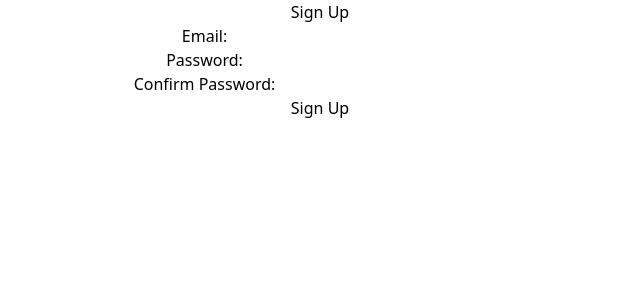
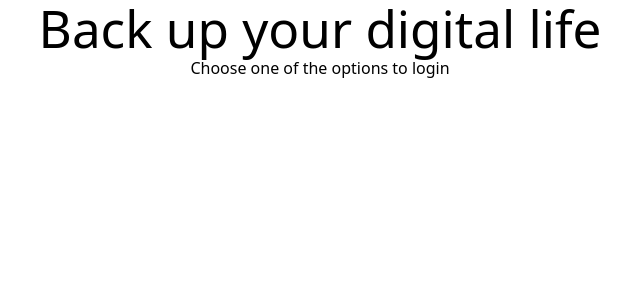
Before and after one commit to mothibimalebana/upload-a-file-frontEnd, a React (Vite) app: page /sign-up in a window 1280 px wide. Shown: the top 300 px of the page, without its empty margins (320-960 px from the left). Built offline with nearby package versions, Linux system fonts and the light colour scheme.

Commit message:
chore: created sign up form component (without the logic, just the barebones)

```diff
--- a/src/pages/Sign-up.jsx
+++ b/src/pages/Sign-up.jsx
@@ -1,92 +1,23 @@
 import { useState } from "react";
 
-function SignUpForm() {
-    const [email, setEmail] = useState('');
-    const [password, setPassword] = useState('');
-    const [confirmPassword, setConfirmPassword] = useState('');
-    const [error, setError] = useState('');
-    const [loading, setLoading] = useState(false);  // Loading state
-
-    const handleSubmit = async (event) => {
-        event.preventDefault();
-        if (!email || !password || !confirmPassword) {
-            setError('Please fill in all fields');
-            return;
-        }
-        if (!/\S+@\S+\.\S+/.test(email)) {
-            setError('Please enter a valid email address');
-            return;
-        }
-        if (password !== confirmPassword) {
-            setError('Passwords do not match');
-            return;
-        }
-        setError('');
-        setLoading(true);
-        const payload = { email, password };
-        try {
-            const response = await fetch('http://localhost:3000/sign-up', {
-                method: 'POST',
-                headers: {
-                    'Content-Type': 'application/json',
-                },
-                body: JSON.stringify(payload),
-            });
-            if (!response.ok) {
-                throw new Error('Sign-up failed. Please try again.');
-            }
-            const data = await response.json();
-            console.log('Sign-up successful:', data);
-            setEmail('');
-            setPassword('');
-            setConfirmPassword('');
-        } catch (err) {
-            setError(err.message);
-        } finally {
-            setLoading(false);
-        }
-    }
-    return (
-        <div className="signup-container">
-            <h2>Sign Up</h2>
-            <form onSubmit={handleSubmit} className="signup-form">
-                <div className="form-group">
-                    <label htmlFor="email">Email:</label>
-                    <input
-                        type="email"
-                        id="email"
-                        value={email}
-                        onChange={(e) => setEmail(e.target.value)}
-                        required
-                    />
-                </div>
-                <div className="form-group">
-                    <label htmlFor="password">Password:</label>
-                    <input
-                        type="password"
-                        id="password"
-                        value={password}
-                        onChange={(e) => setPassword(e.target.value)}
-                        required
-                    />
-                </div>
-                <div className="form-group">
-                    <label htmlFor="confirmPassword">Confirm Password:</label>
-                    <input
-                        type="password"
-                        id="confirmPassword"
-                        value={confirmPassword}
-                        onChange={(e) => setConfirmPassword(e.target.value)}
-                        required
-                    />
-                </div>
-                {error && <p className="error">{error}</p>}
-                <button type="submit" disabled={loading}>
-                    {loading ? 'Signing Up...' : 'Sign Up'}
-                </button>
+const Form = () => {
+    return(
+        <div className="form">
+            <form action="https://localhost:3000/sign-up" method="post">
+                <label htmlFor="email"></label>
             </form>
         </div>
-    );
+    )
+}
+
+const SignUpForm = () => {
+
+    return(
+        <div className="sign-up">
+            <div className="header"><h1>Back up your digital life</h1></div>
+            <p>Choose one of the options to login</p>
+        </div>
+    )
 }
 
 export default SignUpForm;
```
